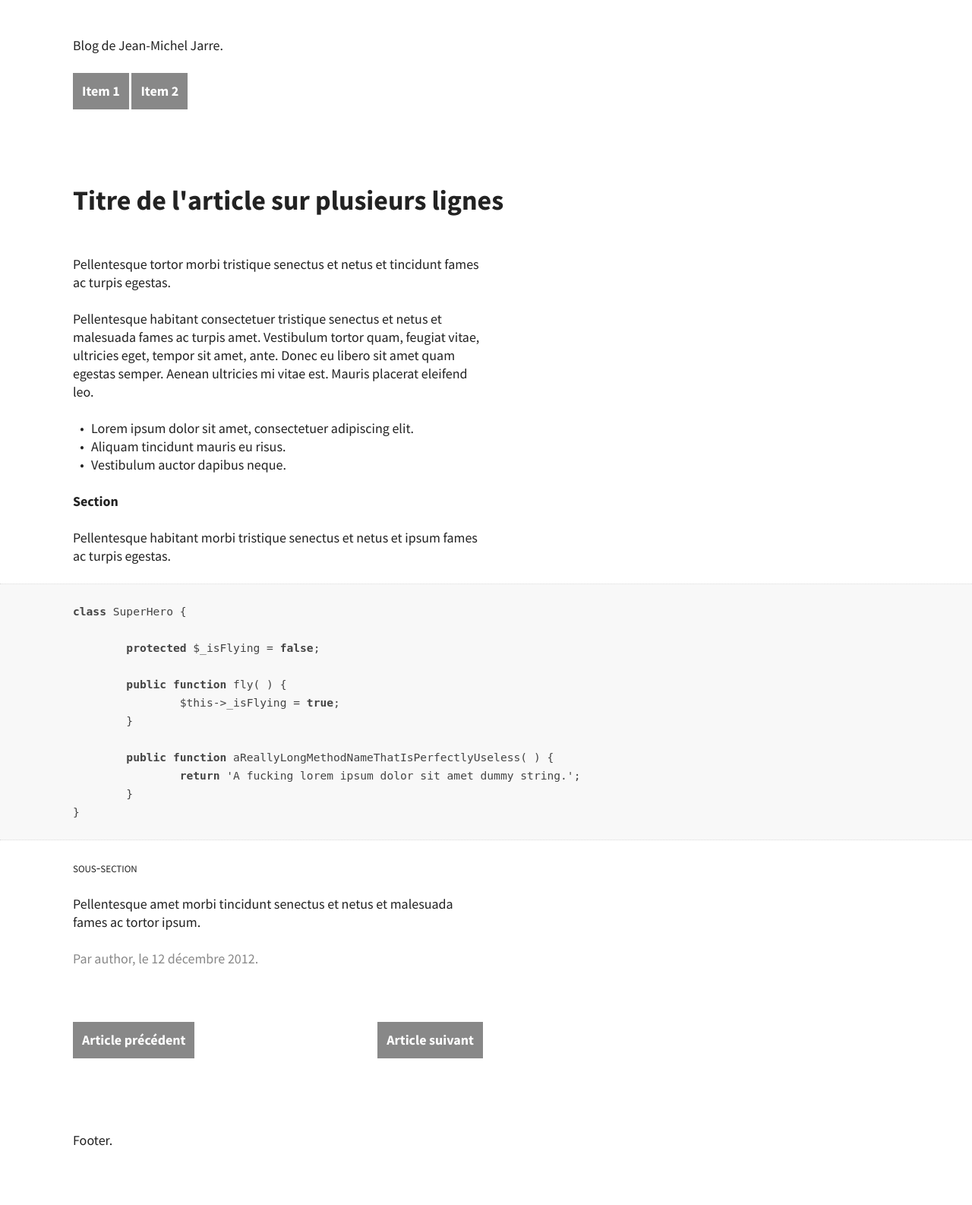
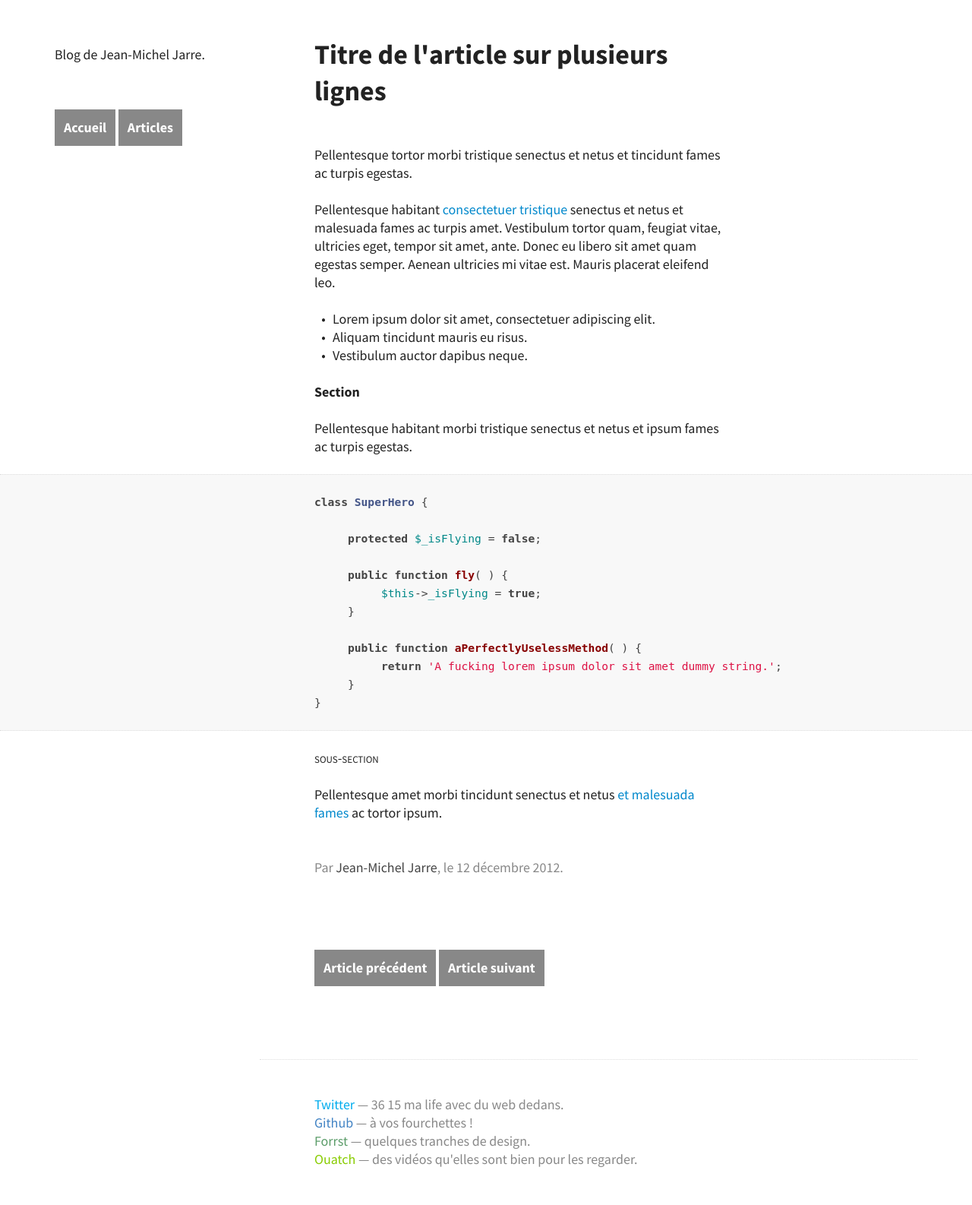
Before and after one commit to felixgirault/blog, a PHP site: page / in a window 1280 px wide. Shown: the whole page at 76% size. Before the commit the page ends 1508 px from the top, so only its background shows below. Run offline with PHP 8.4, Linux system fonts and the light colour scheme.

Commit message:
Refined layout

```diff
--- a/index.html
+++ b/index.html
@@ -11,12 +11,12 @@
 
 	<body>
 		<header class="page-header">
-			<p role="banner">Blog de Jean-Michel Jarre.</p>
+			<p class="brand" role="banner">Blog de Jean-Michel Jarre.</p>
 
 			<nav role="navigation">
 				<ul>
-					<li><a href="#">Item 1</a></li>
-					<li><a href="#">Item 2</a></li>
+					<li><a href="#">Accueil</a></li>
+					<li><a href="#">Articles</a></li>
 				</ul>
 			</nav>
 		</header>
@@ -29,7 +29,7 @@
 
 				<div>
 					<p>Pellentesque tortor morbi tristique senectus et netus et tincidunt fames ac turpis egestas.</p>
-					<p>Pellentesque habitant consectetuer tristique senectus et netus et malesuada fames ac turpis amet. Vestibulum tortor quam, feugiat vitae, ultricies eget, tempor sit amet, ante. Donec eu libero sit amet quam egestas semper. Aenean ultricies mi vitae est. Mauris placerat eleifend leo.</p>
+					<p>Pellentesque habitant <a href="#">consectetuer tristique</a> senectus et netus et malesuada fames ac turpis amet. Vestibulum tortor quam, feugiat vitae, ultricies eget, tempor sit amet, ante. Donec eu libero sit amet quam egestas semper. Aenean ultricies mi vitae est. Mauris placerat eleifend leo.</p>
 					<ul>
 						<li>Lorem ipsum dolor sit amet, consectetuer adipiscing elit.</li>
 						<li>Aliquam tincidunt mauris eu risus.</li>
@@ -39,26 +39,26 @@
 					<h2>Section</h2>
 					<p>Pellentesque habitant morbi tristique senectus et netus et ipsum fames ac turpis egestas.</p>
 					<code>
-<pre><span class="kw">class</span> SuperHero {
+<pre><span class="k">class</span> <span class="c">SuperHero</span> {
 
-	<span class="kw">protected</span> $_isFlying = <span class="kw">false</span>;
+	<span class="k">protected</span> <span class="v">$_isFlying</span> = <span class="k">false</span>;
 
-	<span class="kw">public function</span> fly( ) {
-		$this->_isFlying = <span class="kw">true</span>;
+	<span class="k">public function</span> <span class="m">fly</span>( ) {
+		<span class="v">$this</span>-><span class="v">_isFlying</span> = <span class="k">true</span>;
 	}
 
-	<span class="kw">public function</span> aReallyLongMethodNameThatIsPerfectlyUseless( ) {
-		<span class="kw">return</span> 'A fucking lorem ipsum dolor sit amet dummy string.';
+	<span class="k">public function</span> <span class="m">aPerfectlyUselessMethod</span>( ) {
+		<span class="k">return</span> <span class="s">'A fucking lorem ipsum dolor sit amet dummy string.'</span>;
 	}
 }</pre>
 					</code>
 
 					<h3>Sous-section</h3>
-					<p>Pellentesque amet morbi tincidunt senectus et netus et malesuada fames ac tortor ipsum.</p>
+					<p>Pellentesque amet morbi tincidunt senectus et netus <a href="#">et malesuada fames</a> ac tortor ipsum.</p>
 				</div>
 
 				<footer>
-					<p>Par <span>author</span>, le <time datetime="sdfs" pubdate="pubdate">12 décembre 2012</time>.</p>
+					<p>Par <a href="#">Jean-Michel Jarre</a>, le <time datetime="2012-12-12T12:12+00:00">12 décembre 2012</time>.</p>
 				</footer>
 			</article>
 
@@ -69,7 +69,12 @@
 		</div>
 
 		<footer class="page-footer">
-			<p>Footer.</p>
+			<ul>
+				<li><a href="#"><span class="twitter">Twitter</span> — 36 15 ma life avec du web dedans.</a></li>
+				<li><a href="#"><span class="github">Github</span> — à vos fourchettes !</a></li>
+				<li><a href="#"><span class="forrst">Forrst</span> — quelques tranches de design.</a></li>
+				<li><a href="#"><span class="ouatch">Ouatch</span> — des vidéos qu'elles sont bien pour les regarder.</a></li>
+			</ul>
 		</footer>
 	</body>
 </html>
--- a/style.css
+++ b/style.css
@@ -31,6 +31,15 @@ body {
 	padding: 1.333333em;
 }
 
+.page-header,
+.page {
+	margin-bottom: 5.333333em;
+}
+
+.brand {
+	line-height: 2.666666em;
+}
+
 nav ul {
 	list-style: none;
 }
@@ -52,14 +61,14 @@ nav a:hover {
 	background: #f88;
 }
 
-.page {
-	padding: 5.333333em 0;
-}
-
 h1, h2, h3, h4, h5, h6,
 p,
 ul {
 	max-width: 30em;
+}
+
+article {
+	margin-bottom: 5.333333em;
 }
 
 article ul {
@@ -83,8 +92,27 @@ article li:before {
 	line-height: 1.333333em;
 }
 
+article a {
+	color: #08c;
+	text-decoration: none;
+}
+
+article a:visited {
+	color: #80c;
+}
+
 article footer {
+	margin-top: 2.666666em;
 	color: #888;
+}
+
+article footer a,
+article footer a:visited {
+	color: #444;
+}
+
+article footer a:hover {
+	text-decoration: underline;
 }
 
 h1, h2, h3, h4, h5, h6 {
@@ -93,6 +121,7 @@ h1, h2, h3, h4, h5, h6 {
 }
 
 h1 {
+	max-width: 15em;
 	font-weight: bolder;
 	font-size: 2em;	/* 36 */
 	line-height: 1.333333em;	/* 48 */
@@ -121,56 +150,76 @@ code {
 	display: block;
 	border-top: 1px dotted #ddd;
 	border-bottom: 1px dotted #ddd;
-	margin: 0 -1.333333em;
+	margin: 0 -1.333333em 1.333333em -1.333333em;
 	padding: 1.333333em;
 	background: #f8f8f8;
 	color: #444;
 	font-family: 'Source Code Pro', 'Andale Mono', 'Lucida Console', monospace;
 	font-size: 1em;
 	line-height: 1.333333em;
+	overflow-x: auto;
+	-moz-tab-size: 5;
+	-o-tab-size: 5;
+	tab-size: 5;
 }
 
-code .kw {
+code .k,
+code .c,
+code .m {
 	font-weight: bold;
 }
 
-.siblings {
-	padding-top: 2.666666em;
-	max-width: 30em;
-	*zoom: 1;
+code .s {
+	color: #d14;
 }
 
-.siblings:before,
-.siblings:after {
-    content: ' ';
-    display: table;
+code .c {
+	color: #458;
 }
 
-.siblings:after {
-    clear: both;
+code .m {
+	color: #800;
 }
 
-.siblings a {
-	float: left;
+code .v {
+	color: #088;
 }
 
-.siblings a + a {
-	float: right;
+.page-footer {
+	border-top: 1px dotted #ddd;
+	padding-top: 2.666666em;
+}
+
+.page-footer ul {
+	list-style: none;
+}
+
+.page-footer a {
+	color: #888;
+	text-decoration: none;
+}
+
+.page-footer a:hover {
+	color: #222;
+}
+
+.twitter {
+	color: #00aced;
+}
+
+.github {
+	color: #4183c4;
+}
+
+.ouatch {
+	color: #8c0;
+}
+
+.forrst {
+	color: #5b9c69;
 }
 
 @media screen and ( min-width: 40em ) {
-
-	body {
-		padding: 1.333333em 2.666666em;
-	}
-
-	code {
-		margin: 0 -2.666666em 1.333333em -2.666666em;
-		padding: 1.333333em 2.666666em;
-	}
-}
-
-@media screen and ( min-width: 60em ) {
 
 	body {
 		padding: 2.666666em 3.999999em;
@@ -184,12 +233,22 @@ code .kw {
 
 @media screen and ( min-width: 80em ) {
 
-	body {
-		padding: 2.666666em 5.333333em;
+	.page-header {
+		float: left;
+		width: 15em;
+	}
+
+	.brand {
+		margin-bottom: 2.666666em;
+	}
+
+	.page, .page-footer {
+		margin-left: 15em;
+		padding-left: 3.999999em;
 	}
 
 	code {
-		margin: 0 -5.333333em 1.333333em -5.333333em;
-		padding: 1.333333em 5.333333em;
+		margin: 0 -3.999999em 1.333333em -22.999999em;
+		padding: 1.333333em 22.999999em;
 	}
 }
```
